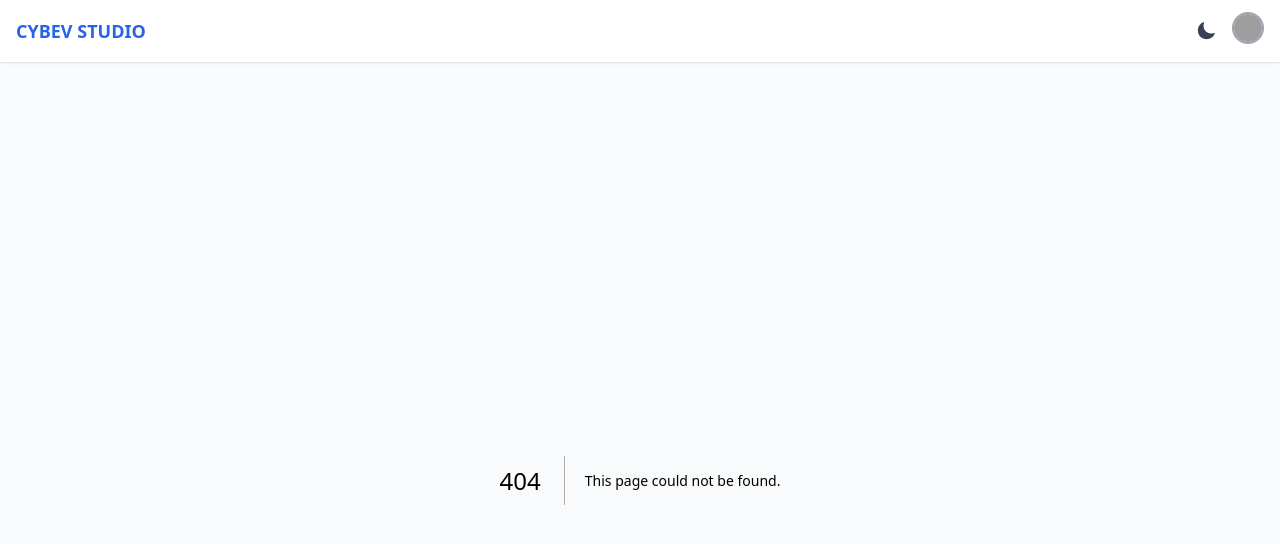
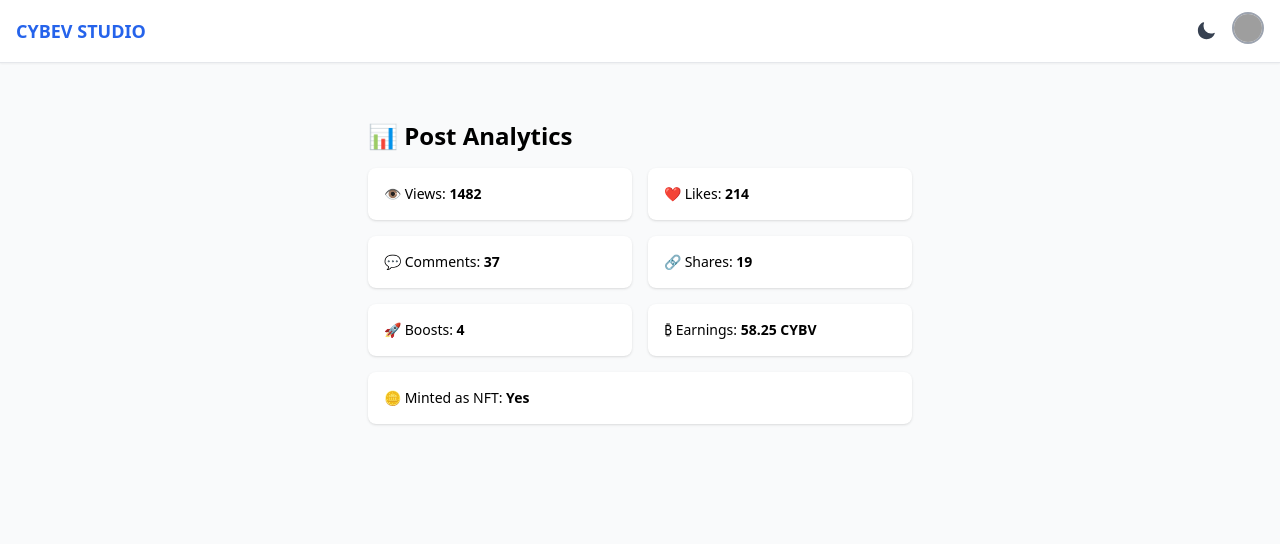
Before and after one commit to cybev1/cybev-frontend, a Next.js app: page /analytics/post/1 in a window 1280 px wide. Before the commit this address had no page. Shown: the top 544 px of the page. Built offline with nearby package versions, Linux system fonts and the light colour scheme; grey boxes are pictures that could not be loaded.

Commit message:
Add files via upload

```diff
--- /dev/null
+++ b/pages/analytics/post/[id].jsx
@@ -0,0 +1,54 @@
+import { useRouter } from 'next/router';
+import { useEffect, useState } from 'react';
+
+export default function PostAnalytics() {
+  const router = useRouter();
+  const { id } = router.query;
+  const [analytics, setAnalytics] = useState(null);
+
+  useEffect(() => {
+    if (id) {
+      setAnalytics({
+        postId: id,
+        views: 1482,
+        likes: 214,
+        comments: 37,
+        shares: 19,
+        earnings: 58.25,
+        minted: true,
+        boostCount: 4,
+      });
+    }
+  }, [id]);
+
+  if (!analytics) return <div className="p-6">Loading analytics...</div>;
+
+  return (
+    <div className="max-w-xl mx-auto mt-10 px-4 space-y-4">
+      <h1 className="text-2xl font-bold">📊 Post Analytics</h1>
+      <div className="grid grid-cols-2 gap-4 text-sm">
+        <div className="bg-white dark:bg-gray-800 p-4 rounded-lg shadow">
+          👁 Views: <b>{analytics.views}</b>
+        </div>
+        <div className="bg-white dark:bg-gray-800 p-4 rounded-lg shadow">
+          ❤️ Likes: <b>{analytics.likes}</b>
+        </div>
+        <div className="bg-white dark:bg-gray-800 p-4 rounded-lg shadow">
+          💬 Comments: <b>{analytics.comments}</b>
+        </div>
+        <div className="bg-white dark:bg-gray-800 p-4 rounded-lg shadow">
+          🔗 Shares: <b>{analytics.shares}</b>
+        </div>
+        <div className="bg-white dark:bg-gray-800 p-4 rounded-lg shadow">
+          🚀 Boosts: <b>{analytics.boostCount}</b>
+        </div>
+        <div className="bg-white dark:bg-gray-800 p-4 rounded-lg shadow">
+          ₿ Earnings: <b>{analytics.earnings} CYBV</b>
+        </div>
+        <div className="bg-white dark:bg-gray-800 p-4 rounded-lg shadow col-span-2">
+          🪙 Minted as NFT: <b>{analytics.minted ? 'Yes' : 'No'}</b>
+        </div>
+      </div>
+    </div>
+  );
+}
```
